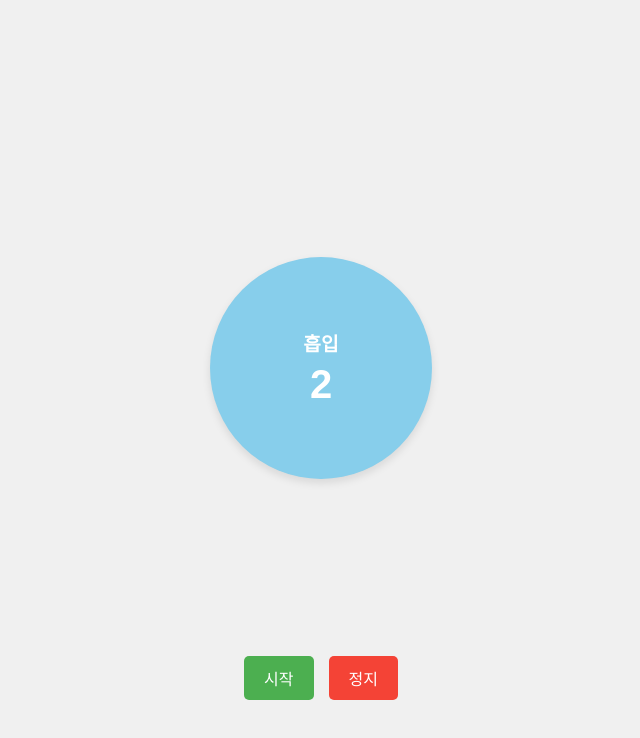
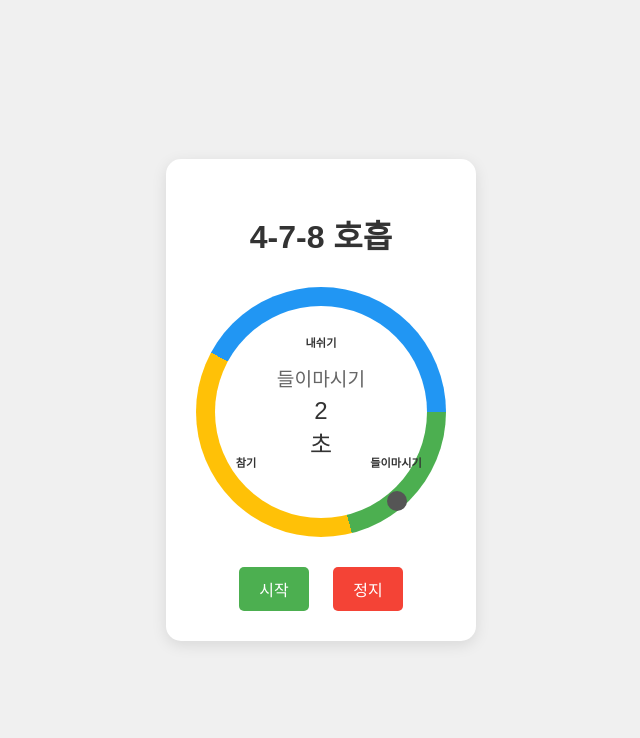
Before and after one commit to cafelomo/cafelomo-cafelomo.github.io, a plain HTML site: page 478/index.html in a window 1280 px wide. Both pictures are taken after a click on the button "시작". Shown: the whole page, without its empty margins (319-959 px from the left). Drawn offline with Linux system fonts and the light colour scheme.

Commit message:
feat: enhance breathing exercise interface with phase labels and improved styling

```diff
--- a/478/index.html
+++ b/478/index.html
@@ -3,29 +3,33 @@
 <head>
     <meta charset="UTF-8">
     <meta name="viewport" content="width=device-width, initial-scale=1.0">
-    <meta http-equiv="Cache-Control" content="no-cache, no-store, must-revalidate">
-    <meta http-equiv="Pragma" content="no-cache">
-    <meta http-equiv="Expires" content="0">
-    <title>4-7-8 호흡</title>
+    <title>4-7-8 호흡 연습</title>
     <link rel="stylesheet" href="style.css">
 </head>
 <body>
     <div class="container">
-        <div class="circle-container">
-            <div id="circle">
-                <div id="guide-text">시작하세요</div>
-                <div id="timer-text"></div>
+        <h1>4-7-8 호흡</h1>
+        <div class="breath-container">
+            <div class="breath-circle">
+                <!-- Phase Labels -->
+                <div class="phase-label inhale-label">들이마시기</div>
+                <div class="phase-label hold-label">참기</div>
+                <div class="phase-label exhale-label">내쉬기</div>
+                <!-- Progress Indicator -->
+                <div class="progress-dot"></div>
+            </div>
+            <!-- Timer Display -->
+            <div class="timer-display">
+                <span id="phase-name">시작하세요</span>
+                <span id="time-left">4</span>초 <!-- Initial phase duration -->
             </div>
         </div>
+        <!-- Controls -->
         <div class="controls">
             <button id="start-button">시작</button>
-            <button id="stop-button">정지</button>
+            <button id="stop-button" disabled>정지</button>
         </div>
     </div>
-
-    <audio id="tick-sound" src="tick.mp3" preload="auto"></audio>
-    <audio id="phase-sound" src="phase_change.mp3" preload="auto"></audio>
-
     <script src="script.js"></script>
 </body>
 </html>
--- a/478/script.js
+++ b/478/script.js
@@ -1,112 +1,150 @@
-const circle = document.getElementById('circle');
-const guideText = document.getElementById('guide-text');
-const timerText = document.getElementById('timer-text');
-const startButton = document.getElementById('start-button');
-const stopButton = document.getElementById('stop-button');
-const tickSound = document.getElementById('tick-sound');
-const phaseSound = document.getElementById('phase-sound');
+document.addEventListener('DOMContentLoaded', () => {
+    // DOM Elements
+    const breathContainer = document.querySelector('.breath-container');
+    const progressDot = document.querySelector('.progress-dot');
+    const phaseNameDisplay = document.getElementById('phase-name');
+    const timeLeftDisplay = document.getElementById('time-left');
+    const startButton = document.getElementById('start-button');
+    const stopButton = document.getElementById('stop-button');
 
-const phases = [
-    { name: '흡입', duration: 4, className: 'grow' },
-    { name: '유지', duration: 7, className: 'hold' },
-    { name: '배출', duration: 8, className: 'shrink' }
-];
+    // Breathing Phases Configuration
+    const phases = [
+        { name: '들이마시기', duration: 4, color: '#4CAF50' }, // Inhale
+        { name: '참기', duration: 7, color: '#FFC107' },       // Hold
+        { name: '내쉬기', duration: 8, color: '#2196F3' },     // Exhale
+    ];
+    const totalCycleDuration = phases.reduce((sum, phase) => sum + phase.duration, 0); // 19 seconds
 
-let currentPhaseIndex = 0;
-let timerInterval = null;
-let remainingTime = 0;
+    // State Variables
+    let isRunning = false;
+    let currentPhaseIndex = 0;
+    let timeElapsedInPhase = 0;
+    let totalTimeElapsedInCycle = 0; // Tracks time within the current 19s cycle for dot position
+    let animationFrameId = null;
+    let lastTimestamp = 0;
 
-function playSound(audioElement) {
-    audioElement.currentTime = 0; // Rewind to the start
-    audioElement.play().catch(error => {
-        // Autoplay might be blocked, user interaction is needed
-        console.warn("Audio playback failed:", error);
-        // Optionally, inform the user they need to interact first
-    });
-}
+    // --- Initialization ---
+    function resetState() {
+        isRunning = false;
+        currentPhaseIndex = 0;
+        timeElapsedInPhase = 0;
+        totalTimeElapsedInCycle = 0;
+        lastTimestamp = 0;
 
-function updateUI() {
-    const currentPhase = phases[currentPhaseIndex];
-    guideText.textContent = currentPhase.name;
-    remainingTime = currentPhase.duration;
-    timerText.textContent = remainingTime;
+        if (animationFrameId) {
+            cancelAnimationFrame(animationFrameId);
+            animationFrameId = null;
+        }
 
-    // Update circle animation class
-    circle.className = ''; // Reset classes first
-    // Add a small delay before adding the new class to ensure transition restarts
-    setTimeout(() => {
-        circle.classList.add(currentPhase.className);
-        // Set transition durations dynamically based on phase
-        circle.style.transitionDuration = `${currentPhase.duration}s, ${currentPhase.duration}s, 0.5s`; // width, height, background-color
-    }, 10); // Small delay like 10ms
+        // Reset displays to initial state
+        phaseNameDisplay.textContent = "시작하세요";
+        timeLeftDisplay.textContent = phases[0].duration; // Show initial phase duration
+        updateDotPosition(0); // Reset dot to 12 o'clock
 
-    // Play phase change sound only when transitioning between phases, not on initial start
-    if (timerInterval) { // Check if the timer is already running
-         playSound(phaseSound);
+        // Reset button states
+        startButton.disabled = false;
+        stopButton.disabled = true;
     }
-}
 
-function tick() {
-    // Check if the *current* time is 0, meaning the phase should change now
-    if (remainingTime === 0) {
-        currentPhaseIndex = (currentPhaseIndex + 1) % phases.length;
-        updateUI(); // updateUI resets remainingTime and displays it
-        // Play tick sound for the start of the new phase's countdown
-        playSound(tickSound);
-    } else {
-        // If not changing phase, decrement the time, display it, and play sound
-        remainingTime--;
-        timerText.textContent = remainingTime;
-        playSound(tickSound);
+    // --- Timer and Display Update ---
+    function updateTimerDisplay(phaseName, timeLeft) {
+        phaseNameDisplay.textContent = phaseName;
+        // Display the ceiling of the time left (e.g., 4, 3, 2, 1)
+        timeLeftDisplay.textContent = Math.max(0, Math.ceil(timeLeft));
     }
-}
 
-function startBreathing() {
-    if (timerInterval) return; // Prevent multiple intervals
+    // --- Dot Position Update ---
+    function updateDotPosition(elapsedCycleTime) {
+        // Calculate the angle based on the proportion of time elapsed in the total cycle
+        const angleRatio = (elapsedCycleTime % totalCycleDuration) / totalCycleDuration;
+        // Angle in degrees: 0 degrees at 3 o'clock, needs offset for 12 o'clock start (-90 deg)
+        const angleDegrees = angleRatio * 360 - 90;
+        const angleRadians = angleDegrees * (Math.PI / 180);
 
-    // Reset to the first phase and update UI immediately
-    currentPhaseIndex = 0;
-    updateUI();
+        // Calculate dot position on the circle circumference
+        const radius = breathContainer.offsetWidth / 2; // Outer radius
+        const dotSize = progressDot.offsetWidth;
+        const dotOffset = dotSize / 2; // To center the dot on the line
 
-    // Start the timer interval after the initial UI update
-    timerInterval = setInterval(tick, 1000);
+        // Center coordinates of the container
+        const centerX = radius;
+        const centerY = radius;
 
-    startButton.disabled = true;
-    stopButton.disabled = false;
-}
+        // Calculate the top-left coordinates for the dot
+        const dotX = centerX + radius * Math.cos(angleRadians) - dotOffset;
+        const dotY = centerY + radius * Math.sin(angleRadians) - dotOffset;
 
-function stopBreathing() {
-    if (!timerInterval) return; // Already stopped
+        // Apply the calculated position
+        progressDot.style.left = `${dotX}px`;
+        progressDot.style.top = `${dotY}px`;
+    }
 
-    clearInterval(timerInterval);
-    timerInterval = null;
+    // --- Animation Loop (Main Logic) ---
+    function animationLoop(timestamp) {
+        if (!isRunning) return; // Stop loop if not running
 
-    // Reset UI to initial state
-    guideText.textContent = '시작하세요';
-    timerText.textContent = '';
-    circle.className = ''; // Remove animation classes
-    circle.style.transitionDuration = '0.5s, 0.5s, 0.5s'; // Reset transition duration
+        if (lastTimestamp === 0) {
+            lastTimestamp = timestamp; // Initialize timestamp on first frame
+        }
+        // Calculate time elapsed since the last frame in seconds
+        const deltaTime = (timestamp - lastTimestamp) / 1000;
+        lastTimestamp = timestamp; // Update timestamp for the next frame
 
-    // Stop sounds
-    tickSound.pause();
-    tickSound.currentTime = 0;
-    phaseSound.pause();
-    phaseSound.currentTime = 0;
+        // Update total time elapsed in the cycle and within the current phase
+        totalTimeElapsedInCycle += deltaTime;
+        timeElapsedInPhase += deltaTime;
 
-    currentPhaseIndex = 0;
-    remainingTime = 0;
+        const currentPhase = phases[currentPhaseIndex];
 
-    startButton.disabled = false;
-    stopButton.disabled = true;
-}
+        // Check if the current phase has completed
+        if (timeElapsedInPhase >= currentPhase.duration) {
+            // Move to the next phase
+            timeElapsedInPhase -= currentPhase.duration; // Carry over extra time
+            currentPhaseIndex = (currentPhaseIndex + 1) % phases.length;
+            // No need to adjust totalTimeElapsedInCycle here, it tracks the overall cycle progress
+        }
 
-// Initial state setup
-stopButton.disabled = true; // Stop button disabled initially
-startButton.addEventListener('click', startBreathing);
-stopButton.addEventListener('click', stopBreathing);
+        // Update the timer display for the current (or new) phase
+        const timeLeftInPhase = phases[currentPhaseIndex].duration - timeElapsedInPhase;
+        updateTimerDisplay(phases[currentPhaseIndex].name, timeLeftInPhase);
 
-// Ensure sounds are loaded - might require user interaction on some browsers
-document.addEventListener('click', () => {
-    tickSound.load();
-    phaseSound.load();
-}, { once: true });
+        // Update the dot's position based on the total time elapsed in the cycle
+        updateDotPosition(totalTimeElapsedInCycle);
+
+        // Request the next frame to continue the animation
+        animationFrameId = requestAnimationFrame(animationLoop);
+    }
+
+    // --- Control Functions ---
+    function startBreathing() {
+        if (isRunning) return; // Prevent multiple starts
+        isRunning = true;
+        startButton.disabled = true;
+        stopButton.disabled = false;
+
+        // Reset time tracking for a fresh start
+        currentPhaseIndex = 0;
+        timeElapsedInPhase = 0;
+        totalTimeElapsedInCycle = 0; // Start cycle from the beginning
+        lastTimestamp = 0; // Reset timestamp for accurate delta time calculation
+
+        updateTimerDisplay(phases[0].name, phases[0].duration); // Show first phase info
+        updateDotPosition(0); // Ensure dot starts at 12 o'clock
+
+        // Start the animation loop
+        animationFrameId = requestAnimationFrame(animationLoop);
+    }
+
+    function stopBreathing() {
+        if (!isRunning) return; // Prevent multiple stops
+        // Reset state completely when stopped
+        resetState();
+    }
+
+    // --- Event Listeners ---
+    startButton.addEventListener('click', startBreathing);
+    stopButton.addEventListener('click', stopBreathing);
+
+    // --- Initial Setup ---
+    resetState(); // Initialize the application state on page load
+});
--- a/478/style.css
+++ b/478/style.css
@@ -1,111 +1,169 @@
 body {
-    margin: 0;
-    font-family: sans-serif;
     display: flex;
     justify-content: center;
     align-items: center;
     min-height: 100vh;
     background-color: #f0f0f0;
-    overflow: hidden; /* Prevent scrollbars during animation */
+    font-family: sans-serif;
+    margin: 0;
 }
 
 .container {
+    text-align: center;
+    background-color: #fff;
+    padding: 30px;
+    border-radius: 15px;
+    box-shadow: 0 4px 15px rgba(0, 0, 0, 0.1);
+}
+
+h1 {
+    color: #333;
+    margin-bottom: 20px;
+}
+
+.breath-container {
+    position: relative;
+    width: 250px; /* Circle size */
+    height: 250px;
+    margin: 30px auto;
+}
+
+.breath-circle {
+    position: absolute;
+    width: 100%;
+    height: 100%;
+    border-radius: 50%;
+    /*
+      Phase Durations: Inhale=4s, Hold=7s, Exhale=8s => Total=19s
+      Percentages: Inhale=21.05%, Hold=36.84%, Exhale=42.11%
+      Gradient Stops:
+      Inhale (Green #4CAF50): 0% to 21.05%
+      Hold (Yellow #FFC107): 21.05% to 57.89% (21.05 + 36.84)
+      Exhale (Blue #2196F3): 57.89% to 100%
+    */
+    background: conic-gradient(
+        #4CAF50 0% 21.05%,
+        #FFC107 21.05% 57.89%,
+        #2196F3 57.89% 100%
+    );
+    /* Rotate so Green (Inhale) starts at 12 o'clock */
+    transform: rotate(90deg);
+    display: flex;
+    justify-content: center;
+    align-items: center;
+}
+
+/* Inner white circle to create the ring effect */
+.breath-circle::before {
+    content: '';
+    position: absolute;
+    width: 85%; /* Adjust to control ring thickness */
+    height: 85%;
+    background-color: #fff; /* Match container background */
+    border-radius: 50%;
+    z-index: 1;
+}
+
+.progress-dot {
+    position: absolute;
+    width: 20px; /* Dot size */
+    height: 20px;
+    background-color: #555; /* Dot color */
+    border-radius: 50%;
+    /* Initial position at 12 o'clock (top center of the ring) */
+    /* Calculation: (ContainerSize / 2) - (DotSize / 2) */
+    /* Adjusted slightly for visual centering on the ring */
+    top: -10px;
+    left: 50%;
+    transform: translateX(-50%); /* Center horizontally */
+    z-index: 3; /* Above ring and labels */
+    /* Smooth movement handled by JavaScript */
+}
+
+/* Phase Labels Styling */
+.phase-label {
+    position: absolute;
+    /* Counter-rotate to keep text horizontal */
+    transform: translate(-50%, -50%) rotate(-90deg);
+    font-size: 0.7em;
+    font-weight: bold;
+    color: #333; /* Dark color for readability */
+    pointer-events: none; /* Prevent interference */
+    z-index: 2; /* Below dot, above ring background */
+    white-space: nowrap; /* Prevent wrapping */
+}
+
+/* Positioning adjusted for standard horizontal text alignment within segments */
+.inhale-label {
+    /* Top-right quadrant (Green) */
+    top: 50px;
+    left: 175px;
+}
+
+.hold-label {
+    /* Bottom-right quadrant (Yellow) */
+    top: 200px;
+    left: 175px;
+}
+
+.exhale-label {
+    /* Left semi-circle (Blue) */
+    top: 125px; /* Vertically centered */
+    left: 55px;
+}
+
+.timer-display {
+    position: absolute;
+    top: 50%;
+    left: 50%;
+    transform: translate(-50%, -50%);
+    z-index: 4; /* Above everything inside the circle */
+    font-size: 1.5em;
+    color: #333;
     display: flex;
     flex-direction: column;
     align-items: center;
-    justify-content: space-between; /* Distribute space */
-    text-align: center;
-    width: 100%;
-    max-width: 400px; /* Mobile-first max width */
-    height: 80vh; /* Limit height to prevent overflow */
-    padding: 20px;
-    box-sizing: border-box;
 }
 
-.circle-container {
-    flex-grow: 1; /* Allow circle container to take available space */
-    display: flex;
-    justify-content: center;
-    align-items: center;
-    width: 100%;
-    margin-bottom: 20px; /* Space between circle and buttons */
-}
-
-#circle {
-    width: 100px; /* Initial size */
-    height: 100px;
-    background-color: #87CEEB; /* Sky Blue */
-    border-radius: 50%;
-    display: flex;
-    flex-direction: column;
-    justify-content: center;
-    align-items: center;
-    position: relative; /* Needed for text positioning */
-    transition: width 0.5s ease-in-out, height 0.5s ease-in-out, background-color 0.5s ease-in-out;
-    color: white;
-    font-weight: bold;
-    box-shadow: 0 4px 8px rgba(0, 0, 0, 0.1);
-}
-
-/* Animation states */
-#circle.grow {
-    /* Max size calculated to fit within container */
-    width: clamp(150px, 60vmin, 250px);
-    height: clamp(150px, 60vmin, 250px);
-}
-
-#circle.hold {
-    background-color: #9370DB; /* Medium Purple */
-    /* Size remains the same as .grow */
-    width: clamp(150px, 60vmin, 250px);
-    height: clamp(150px, 60vmin, 250px);
-}
-
-#circle.shrink {
-    width: 100px; /* Back to initial size */
-    height: 100px;
-    background-color: #87CEEB; /* Back to initial color */
-}
-
-#guide-text {
-    font-size: 1.2em; /* Relative font size */
+#phase-name {
+    font-size: 0.8em;
     margin-bottom: 5px;
-}
-
-#timer-text {
-    font-size: 2.5em; /* Larger font size for timer */
+    color: #666;
 }
 
 .controls {
-    display: flex;
-    gap: 15px; /* Space between buttons */
+    margin-top: 30px;
 }
 
 button {
     padding: 10px 20px;
     font-size: 1em;
+    margin: 0 10px;
     cursor: pointer;
     border: none;
     border-radius: 5px;
-    background-color: #4CAF50; /* Green */
-    color: white;
     transition: background-color 0.3s ease;
 }
 
-button:hover {
+#start-button {
+    background-color: #4CAF50; /* Green */
+    color: white;
+}
+
+#start-button:hover:not(:disabled) {
     background-color: #45a049;
 }
 
 #stop-button {
     background-color: #f44336; /* Red */
+    color: white;
 }
 
-#stop-button:hover {
+#stop-button:hover:not(:disabled) {
     background-color: #da190b;
 }
 
-/* Hide audio elements visually */
-audio {
-    position: absolute;
-    left: -9999px;
+button:disabled {
+    background-color: #ccc;
+    cursor: not-allowed;
 }
```
